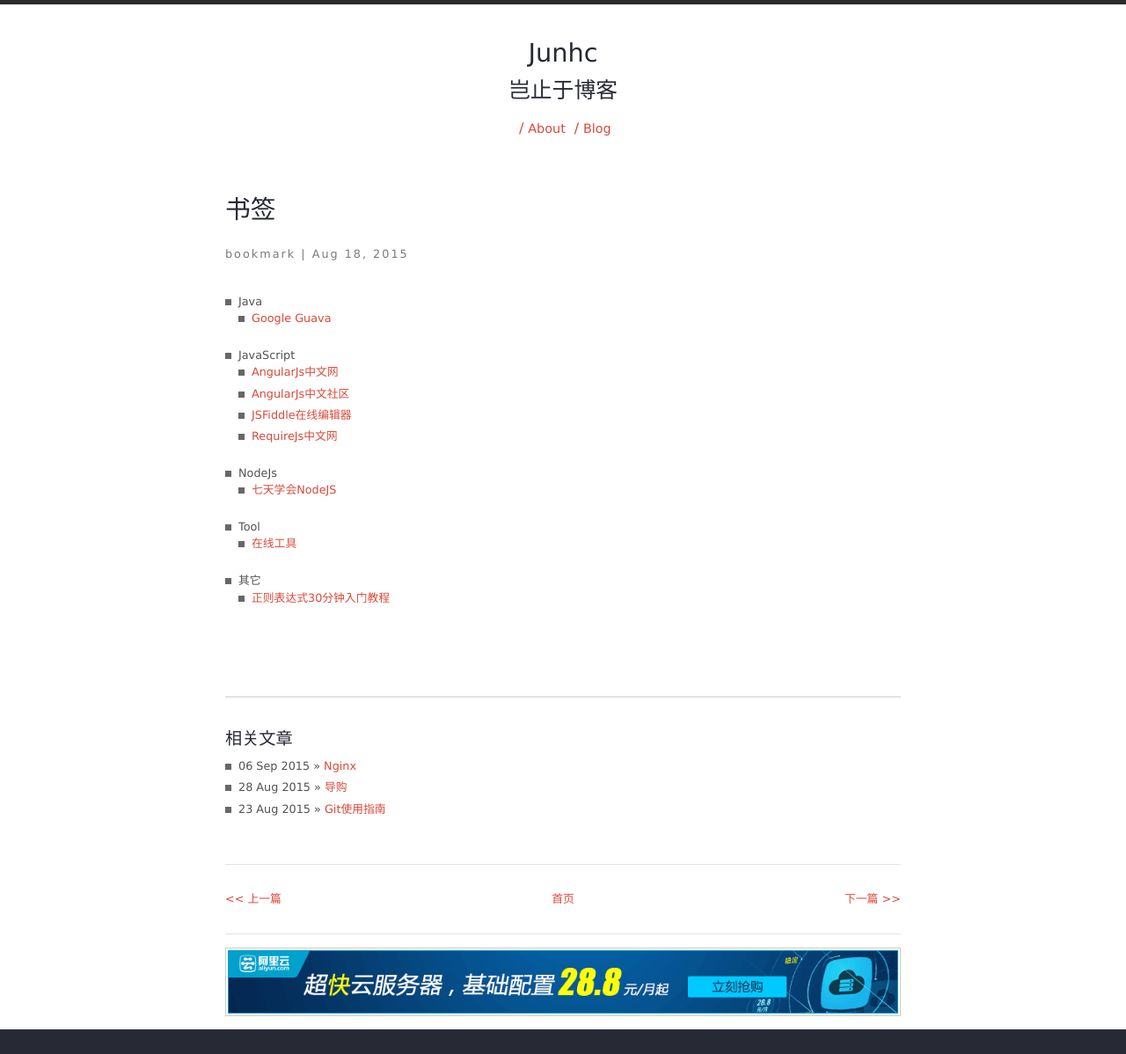
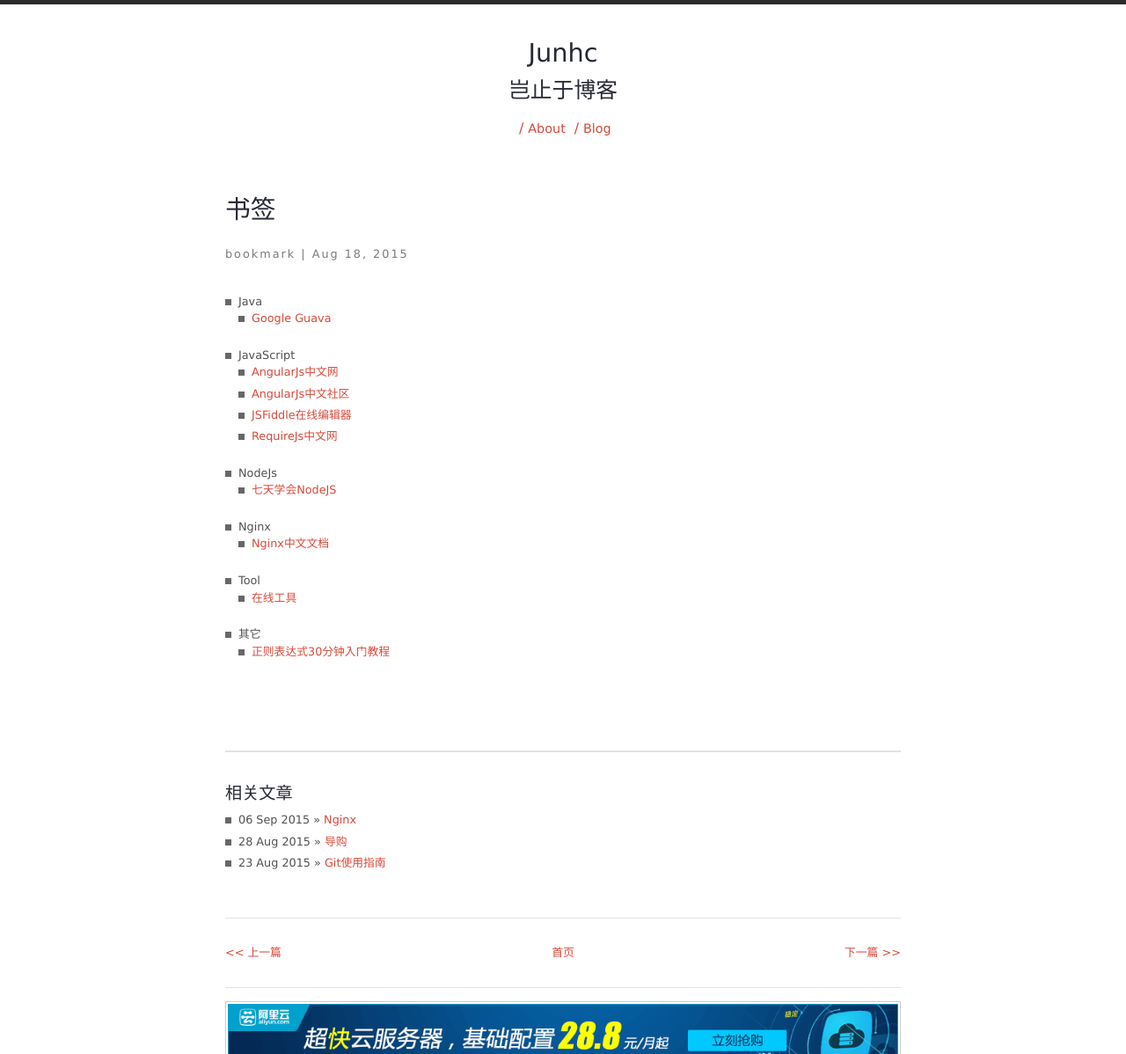
Before and after one commit to junhc/junhc.github.io, a Jekyll site: the page built from _posts/2015-08-18-bookmark.md, in a window 1280 px wide, cut to the strip 0-1198 px from the top of the page. Shown: the whole strip at 88% size. Built offline with Jekyll 4.4.1, drawn with Linux system fonts in a browser that asks for light colours; Markdown is read by kramdown in place of the engine named in the settings; comment, search, counter and statistics services are not loaded.

Commit message:
新增书签

```diff
--- a/_posts/2015-08-18-bookmark.md
+++ b/_posts/2015-08-18-bookmark.md
@@ -17,6 +17,8 @@ permalink: bookmark
   * [RequireJs中文网](http://www.requirejs.cn/)
 * NodeJs
   * [七天学会NodeJS](http://nqdeng.github.io/7-days-nodejs/)
+* Nginx
+  * [Nginx中文文档](http://www.nginx.cn/doc/index.html)
 * Tool
   * [在线工具](http://tool.lu/)
 * 其它
```
